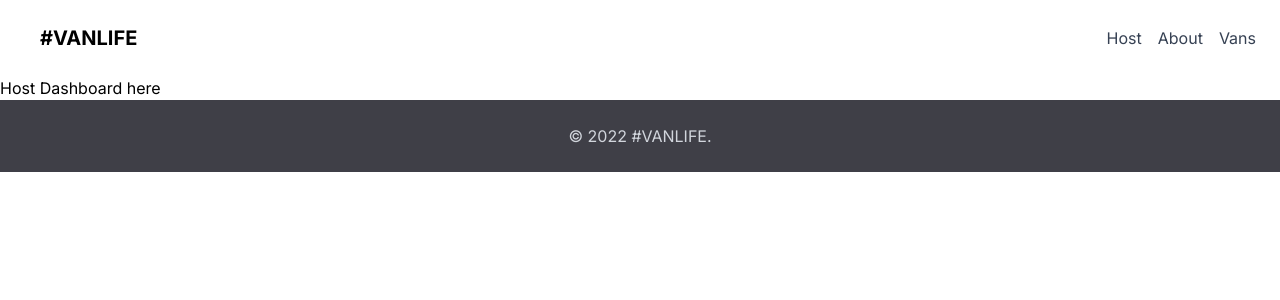
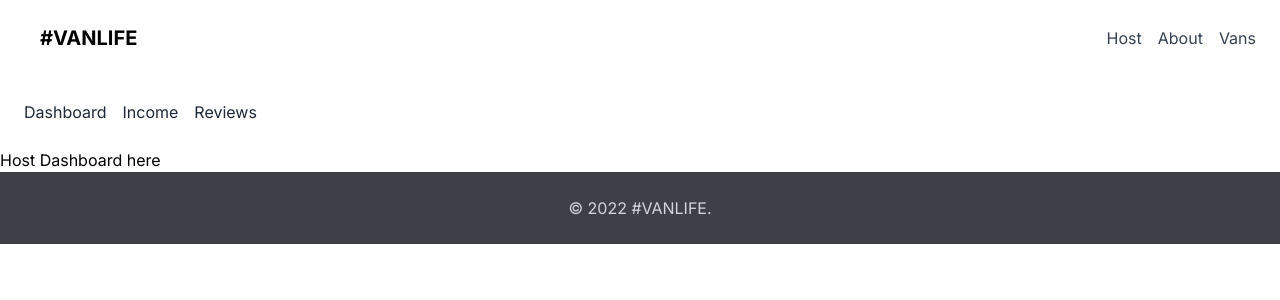
Before and after one commit to Ange290/VanLife-React-Router, a React (Vite) app in the folder VanLife/: page /host in a window 1280 px wide. Shown: the top 300 px of the page. Built offline with nearby package versions, Linux system fonts and the light colour scheme; what miragejs would draw is missing.

Commit message:
Apply Relative routes

```diff
--- a/VanLife/src/App.tsx
+++ b/VanLife/src/App.tsx
@@ -8,6 +8,7 @@
 import Dashboard from './pages/Host/Dashboard';
 import Income from './pages/Host/Income';
 import Reviews from './pages/Host/Reviews';
+import HostLayout from './components/HostLayout';
 import './server';
 import './index.css';
 
@@ -19,12 +20,16 @@
       <Routes >
         <Route element ={<Layout />}>
         <Route path="/" element={<Home />} />
-        <Route path="/about" element={<About />} />
-        <Route path="/vans" element={<Vans />} />
-        <Route path="/vans/:id" element={<VanDetail />} />
-        <Route path="/host" element={<Dashboard />} />
-        <Route path="/host/income" element={<Income />} />
-        <Route path="/host/reviews" element={<Reviews />} />
+        <Route path="about" element={<About />} />
+        <Route path="vans" element={<Vans />} />
+        <Route path="vans/:id" element={<VanDetail />} />
+
+        <Route path="/host" element={<HostLayout />} >
+        <Route index element={<Dashboard />} />
+        <Route path="income" element={<Income />} />
+        <Route path="reviews" element={<Reviews />} />
+        </Route>
+
         </Route>
       </Routes>
 
--- /dev/null
+++ b/VanLife/src/components/HostLayout.tsx
@@ -0,0 +1,15 @@
+import { Link, Outlet } from "react-router-dom";
+
+export default function HostLayout() {
+  return (
+
+    <>
+    <nav className="flex gap-4 p-6 text-gray-800">
+      <Link to="/host" className="hover:underline hover:font-bold">Dashboard</Link>
+      <Link to="/host/income" className="hover:underline hover:font-bold">Income</Link>
+      <Link to="/host/reviews" className="hover:underline hover:font-bold">Reviews</Link>
+    </nav>
+    <Outlet />
+    </>
+  );
+}
--- a/VanLife/src/pages/Host/Dashboard.tsx
+++ b/VanLife/src/pages/Host/Dashboard.tsx
@@ -1,9 +1,11 @@
 import React from "react";
+import { Outlet } from "react-router-dom";
 
 export default function Dashboard() {
     return (
         <>
         <h1>Host Dashboard here</h1>
+        <Outlet />
         </>
     )
 }
```
